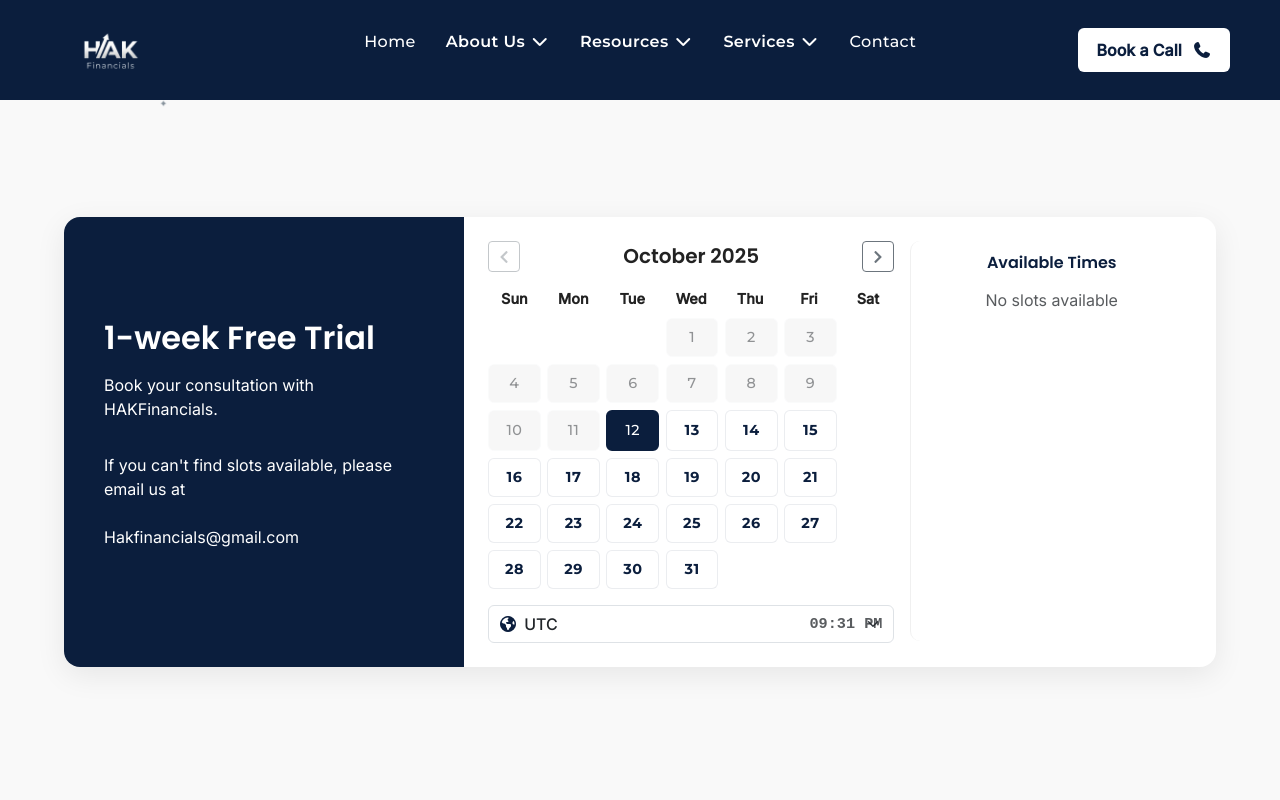
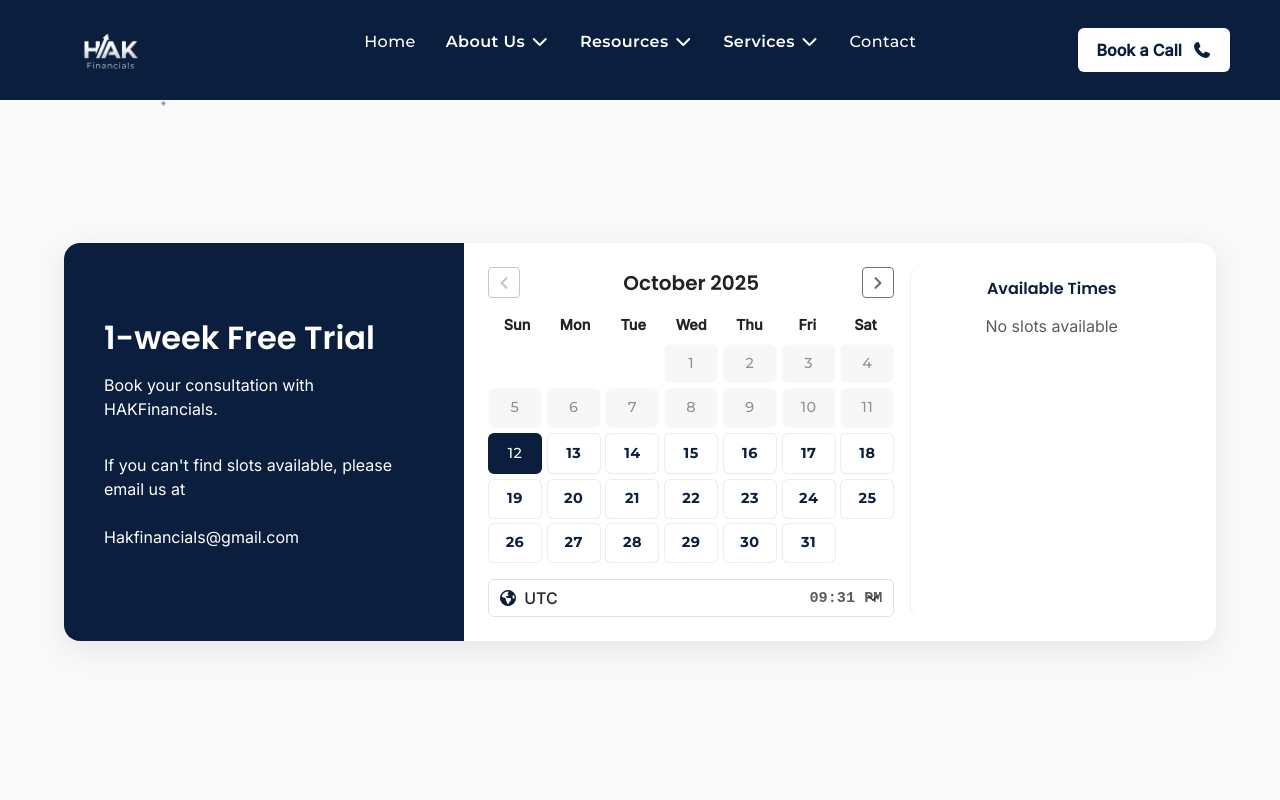
Before and after one commit to sajawalDev/accounting_project, a Next.js app: page /book-meeting in a window 1280 px wide. Shown: the top 800 px of the page. Built offline with nearby package versions, Linux system fonts and the light colour scheme.

Commit message:
calndar layout fix

```diff
--- a/app/book-meeting/page.jsx
+++ b/app/book-meeting/page.jsx
@@ -416,27 +416,47 @@ export default function BookMeeting() {
                 </div>
 
                 {/* Weekdays */}
-                <div className="d-flex justify-content-between text-center mb-2" style={{ fontWeight: 600 }}>
+                {/* Weekdays */}
+                <div
+                  style={{
+                    display: "grid",
+                    gridTemplateColumns: "repeat(7, 1fr)",
+                    textAlign: "center",
+                    fontWeight: 600,
+                    fontSize: "0.9rem",
+                    marginBottom: "0.5rem"
+                  }}
+                >
                   {weekdays.map((d) => (
-                    <div key={d} style={{ width: "13%", fontSize: "0.9rem" }}>{d}</div>
+                    <div key={d}>{d}</div>
                   ))}
                 </div>
 
                 {/* Calendar Days */}
-                <div className="d-flex flex-wrap" style={{ gap: "0.4rem" }}>
+                <div
+                  style={{
+                    display: "grid",
+                    gridTemplateColumns: "repeat(7, 1fr)",
+                    gap: "0.3rem",
+                    justifyItems: "center"
+                  }}
+                >
                   {allDays.map((day, i) =>
                     day ? (
                       (() => {
                         const state = dayState(day);
-                        const isSelected = selectedDate && selectedDate.endsWith(`-${String(day).padStart(2, "0")}`);
+                        const isSelected =
+                          selectedDate && selectedDate.endsWith(`-${String(day).padStart(2, "0")}`);
+
                         const baseStyle = {
-                          width: "13%",
+                          width: "100%",
                           padding: "0.5rem 0",
                           fontSize: "0.9rem",
                           borderRadius: "6px",
                           cursor: state === "past" ? "not-allowed" : "pointer",
                           fontWeight: state === "future" ? 700 : 500,
                         };
+
                         let className = "btn ";
                         let inline = { ...baseStyle };
 
@@ -475,7 +495,7 @@ export default function BookMeeting() {
                         );
                       })()
                     ) : (
-                      <div key={i} style={{ width: "13%" }}></div>
+                      <div key={i}></div>
                     )
                   )}
                 </div>
@@ -570,8 +590,8 @@ export default function BookMeeting() {
                             style={{
                               marginLeft: "auto",
                               cursor: "pointer",
-                              background: "#fff",
-                              color: "#0B1E3D",
+                              background: "none",
+                              color: "#fff",
                               padding: "4px 10px",
                               borderRadius: "6px",
                             }}
@@ -687,8 +707,8 @@ export default function BookMeeting() {
                       )}
 
                       <div className="d-flex justify-content-between mt-4">
-                        <Button variant="secondary" onClick={() => setStep(1)}>
-                          ← Back
+                        <Button  onClick={() => setStep(1)} style={{background:'#0B1E3D'}}>
+                          <i class="fa-solid fa-arrow-left-long"></i>
                         </Button>
                         <Button
                           variant="primary"
```
